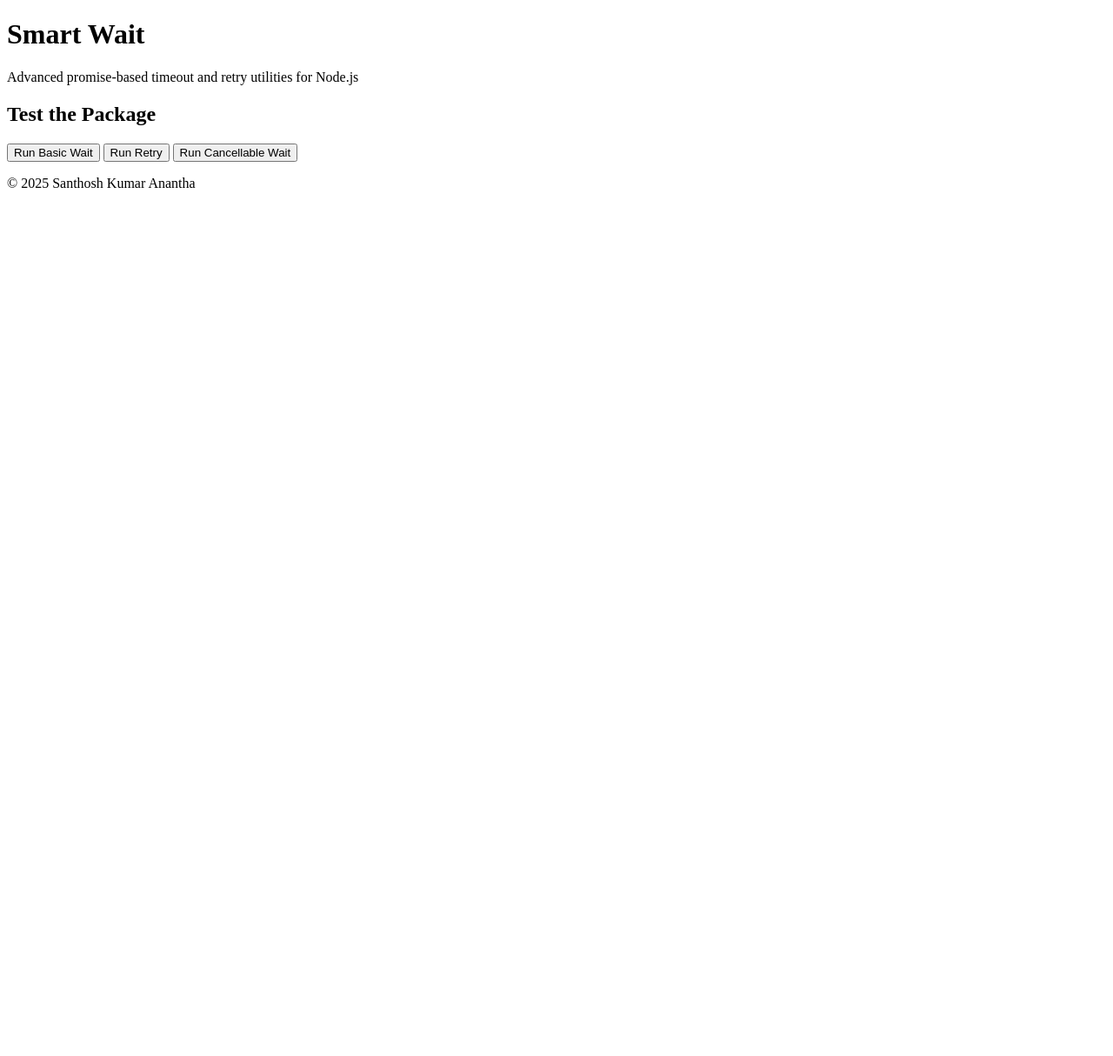
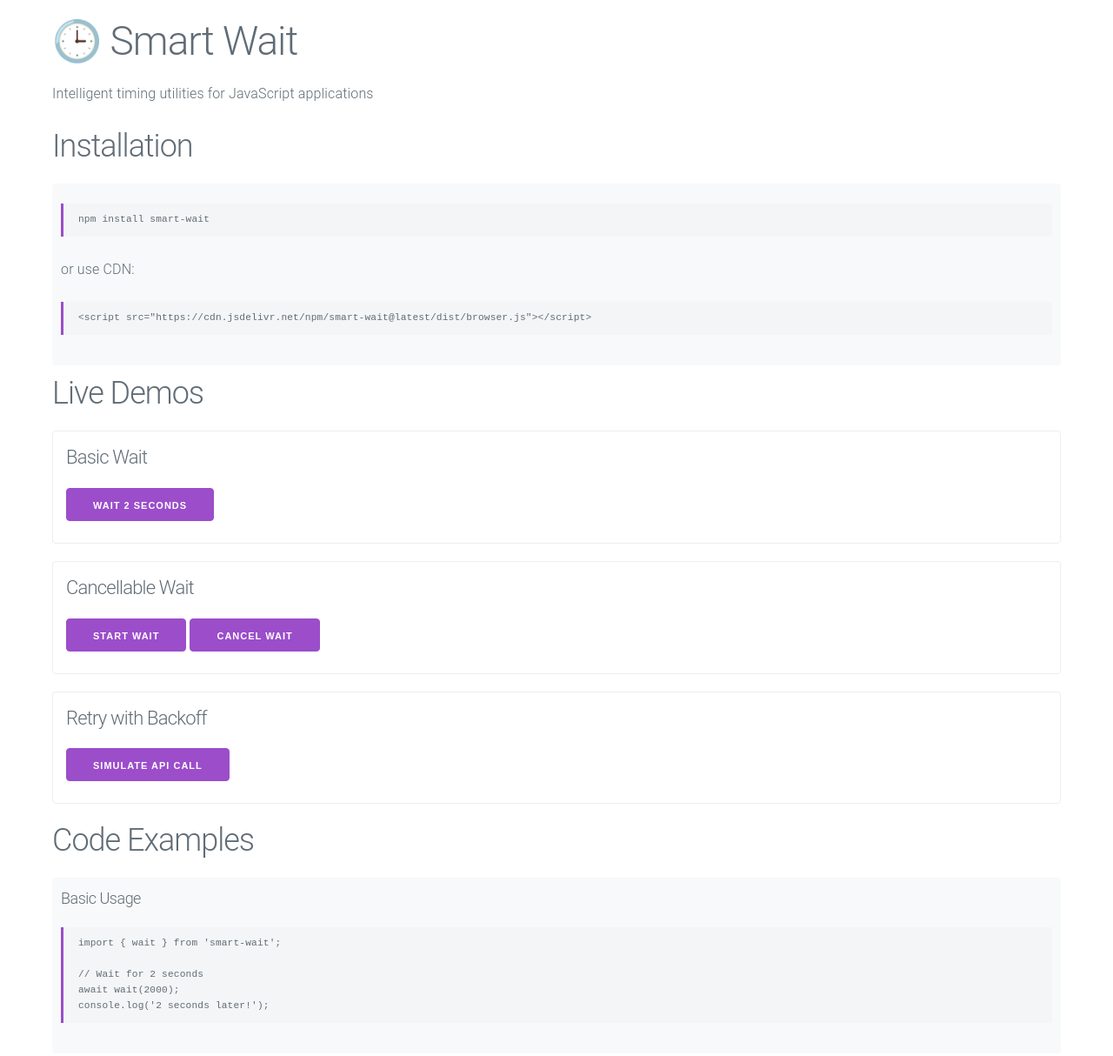
Before and after one commit to santhosh-2504/smart-wait, a website: page docs/index.html in a window 1280 px wide. Shown: the top 1214 px of the page at 87% size. Before the commit the page ends 800 px from the top, so only its background shows below. Drawn offline with nearby package versions, Linux system fonts and the light colour scheme.

Commit message:
Add landing page for GitHub Pages- 2

```diff
--- a/docs/index.html
+++ b/docs/index.html
@@ -3,29 +3,156 @@
 <head>
     <meta charset="UTF-8">
     <meta name="viewport" content="width=device-width, initial-scale=1.0">
-  <title>Smart Wait - Landing Page</title>
-  <link rel="stylesheet" href="style.css">
+    <title>Smart Wait - Intelligent Timing Utilities</title>
+    <link rel="stylesheet" href="https://cdnjs.cloudflare.com/ajax/libs/milligram/1.4.1/milligram.min.css">
+    <style>
+        :root {
+            --primary-color: #2c3e50;
+            --secondary-color: #3498db;
+        }
+
+        body {
+            padding: 2rem;
+            max-width: 1200px;
+            margin: 0 auto;
+        }
+
+        .demo-box {
+            border: 1px solid #eee;
+            padding: 1.5rem;
+            margin: 2rem 0;
+            border-radius: 4px;
+        }
+
+        .code-example {
+            background: #f8f9fa;
+            padding: 1rem;
+            border-radius: 4px;
+            margin: 1rem 0;
+        }
+    </style>
 </head>
 <body>
     <header>
-    <h1>Smart Wait</h1>
-    <p>Advanced promise-based timeout and retry utilities for Node.js</p>
+        <h1>🕒 Smart Wait</h1>
+        <p>Intelligent timing utilities for JavaScript applications</p>
     </header>
 
-  <main>
     <section>
-      <h2>Test the Package</h2>
-      <button onclick="runBasicWait()">Run Basic Wait</button>
-      <button onclick="runRetry()">Run Retry</button>
-      <button onclick="runCancellableWait()">Run Cancellable Wait</button>
-      <div id="output"></div>
+        <h2>Installation</h2>
+        <div class="code-example">
+            <pre><code>npm install smart-wait</code></pre>
+            <p>or use CDN:</p>
+            <pre><code>&lt;script src="https://cdn.jsdelivr.net/npm/smart-wait@latest/dist/browser.js">&lt;/script></code></pre>
+        </div>
     </section>
-  </main>
+
+    <section>
+        <h2>Live Demos</h2>
+
+        <div class="demo-box">
+            <h4>Basic Wait</h4>
+            <button onclick="runBasicWait()">Wait 2 seconds</button>
+            <div id="basic-wait-output"></div>
+        </div>
+
+        <div class="demo-box">
+            <h4>Cancellable Wait</h4>
+            <button onclick="startCancellableWait()">Start Wait</button>
+            <button onclick="cancelCurrentWait()">Cancel Wait</button>
+            <div id="cancellable-output"></div>
+        </div>
+
+        <div class="demo-box">
+            <h4>Retry with Backoff</h4>
+            <button onclick="runRetryDemo()">Simulate API Call</button>
+            <div id="retry-output"></div>
+        </div>
+    </section>
+
+    <section>
+        <h2>Code Examples</h2>
+
+        <div class="code-example">
+            <h5>Basic Usage</h5>
+            <pre><code>import { wait } from 'smart-wait';
+
+// Wait for 2 seconds
+await wait(2000);
+console.log('2 seconds later!');</code></pre>
+        </div>
+
+        <div class="code-example">
+            <h5>Cancellable Timeout</h5>
+            <pre><code>const { id, promise } = waitWithId(5000);
+
+// Cancel after 2 seconds
+setTimeout(() => cancelWait(id, 'User cancelled'), 2000);
+
+try {
+    await promise;
+} catch (err) {
+    console.error(err.message); // "User cancelled"
+}</code></pre>
+        </div>
+    </section>
 
     <footer>
-    <p>© 2025 Santhosh Kumar Anantha</p>
+        <p>📖 Documentation: <a href="https://github.com/yourusername/smart-wait">GitHub Repository</a></p>
+        <p>📦 Package: <a href="https://www.npmjs.com/package/smart-wait">NPM Page</a></p>
+        <p>© 2023 Smart Wait. MIT Licensed.</p>
     </footer>
 
-  <script src="script.js"></script>
+    <script src="https://cdn.jsdelivr.net/npm/smart-wait@latest/dist/browser.js"></script>
+    <script>
+        let currentWaitId = null;
+
+        async function runBasicWait() {
+            const output = document.getElementById('basic-wait-output');
+            output.innerHTML = 'Waiting... ⏳';
+            await smartWait.wait(2000);
+            output.innerHTML = '✅ Wait completed!';
+        }
+
+        async function startCancellableWait() {
+            const output = document.getElementById('cancellable-output');
+            output.innerHTML = 'Starting 5s wait...';
+            const { id, promise } = smartWait.waitWithId(5000);
+            currentWaitId = id;
+
+            try {
+                await promise;
+                output.innerHTML = '✅ Wait completed!';
+            } catch (err) {
+                output.innerHTML = `❌ ${err.message}`;
+            }
+        }
+
+        function cancelCurrentWait() {
+            if (currentWaitId) {
+                smartWait.cancelWait(currentWaitId, 'User cancelled');
+                currentWaitId = null;
+            }
+        }
+
+        async function runRetryDemo() {
+            const output = document.getElementById('retry-output');
+            output.innerHTML = 'Starting retry demo...';
+
+            try {
+                const result = await smartWait.waitWithRetry(
+                    async (attempt) => {
+                        if (attempt < 2) throw new Error('Simulated failure');
+                        return '✅ Success!';
+                    },
+                    { retries: 3, delay: 500, backoff: 'exponential' }
+                );
+
+                output.innerHTML = result;
+            } catch (err) {
+                output.innerHTML = `❌ Failed after ${err.attempts} attempts`;
+            }
+        }
+    </script>
 </body>
 </html>
```
Lines whose indentation alone changed are shown as unchanged.
